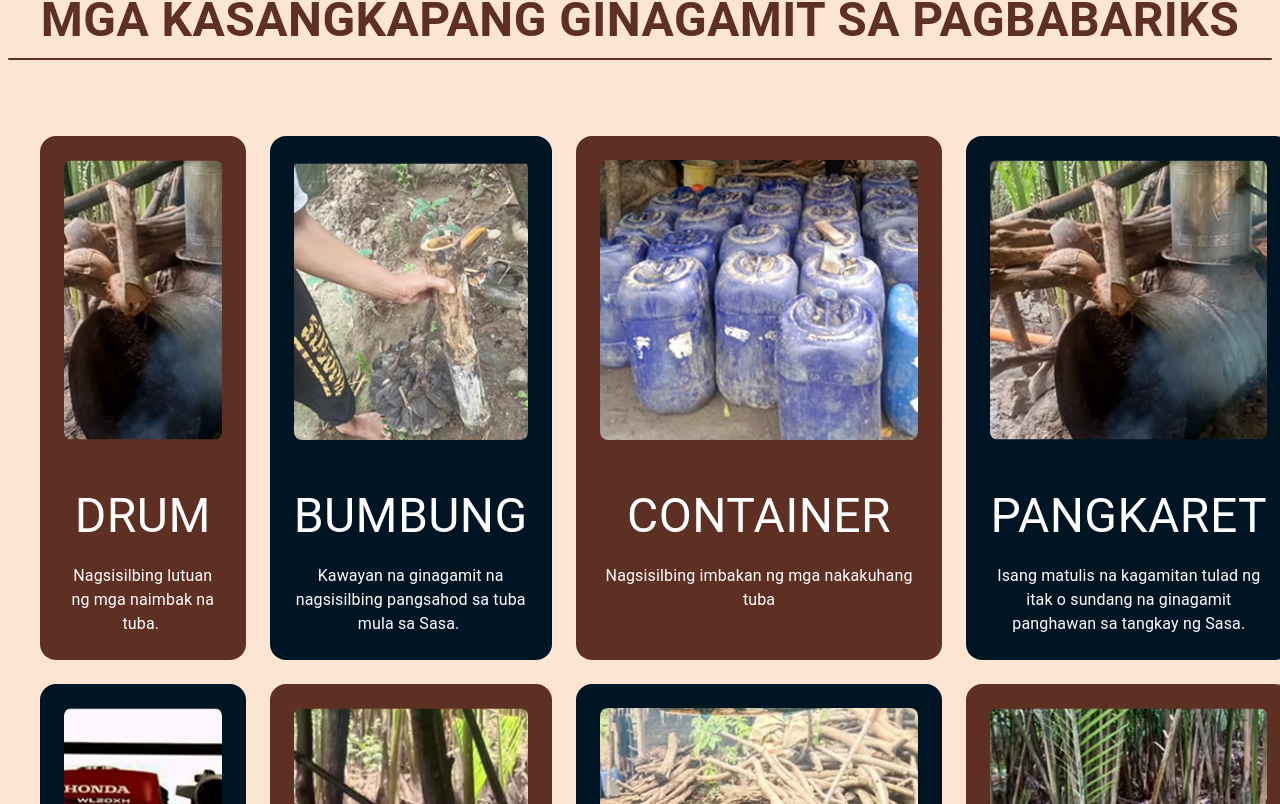
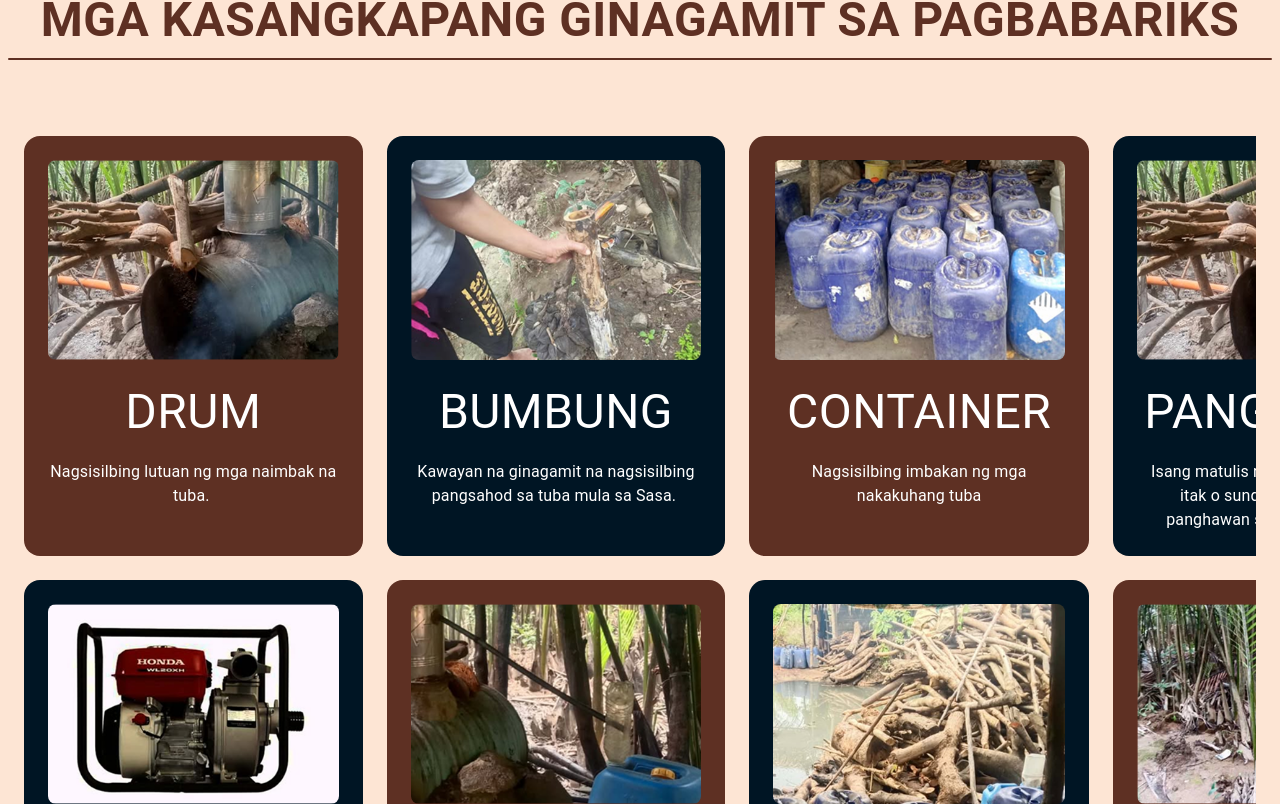
Before and after one commit to baisaarnina/e-bariks, a React (Create React App) app: page /proseso in a window 1280 px wide. Shown: the part 2136-2940 px from the top of the page. Built offline with nearby package versions, Linux system fonts and the light colour scheme.

Commit message:
Card: Proseso

```diff
--- a/src/page/proseso.js
+++ b/src/page/proseso.js
@@ -1,4 +1,4 @@
-import { Box, Typography } from "@mui/material";
+import { Box, Typography, Card, CardContent, CardMedia } from "@mui/material";
 import StatueSrc from "../assets/image/image_statue.png";
 import PlantSrc from "../assets/image/image_plant.png";
 
@@ -193,11 +193,13 @@ export default function Proseso() {
         MGA KASANGKAPANG GINAGAMIT SA PAGBABARIKS
       </Typography>
 
+      <Box sx={{ display: "flex", justifyContent: "center", px: 2 }}>
         <Box sx={style.parentBox}>
           {kasangkapan.map((item, index) => {
             const row = Math.floor(index / itemsPerRow);
             const col = index % itemsPerRow;
             const isEven = (row + col) % 2 === 0;
+
             return (
               <Box
                 key={index}
@@ -210,20 +212,26 @@ export default function Proseso() {
                   src={item.path}
                   alt={item.title}
                   sx={{
-                  width: "100%",
-                  height: "280px",
+                    width: "auto",
+                    height: "200px",
                     objectFit: "cover",
                     borderRadius: 2,
-                  mb: S.mp40,
+                    mb: 2,
                   }}
                 />
-              <Typography sx={{ pb: S.mp12 }} fontSize={{ xs: S.fs48 }}>
+                <Typography
+                  sx={{ pb: S.mp12 }}
+                  fontSize={{ xs: S.fs24, md: S.fs28, lg: S.fs48 }}
+                >
                   {item.title}
                 </Typography>
-              <Typography fontSize={{ xs: S.fs16 }}>{item.subtitle}</Typography>
+                <Typography fontSize={{ xs: S.fs16 }}>
+                  {item.subtitle}
+                </Typography>
               </Box>
             );
           })}
+        </Box>
       </Box>
 
       {/* BODY END */}
@@ -257,20 +265,31 @@ const style = {
       lg: "repeat(4, 1fr)",
     },
     gap: { xs: 2, sm: 3 },
-    px: { xs: 2, sm: 4 },
+    width: "100%",
+    maxWidth: "1600px",
+    mx: "auto",
+    boxSizing: "border-box",
+    overflow: "hidden",
   },
+
   childBoxes: {
     display: "flex",
     flexDirection: "column",
     borderRadius: { xs: S.br4, md: S.br8, lg: S.br16 },
     p: "24px",
+    height: "100%",
+    minHeight: "auto",
+    boxSizing: "border-box",
+    wordBreak: "break-word",
+    maxWidth: "100%",
   },
+
   containerText: {
     color: "white",
     fontSize: { xs: S.fs18, sm: S.fs24 },
   },
   text: {
-    fontSize: { xs: S.fs48 },
+    fontSize: { xs: S.fs24, md: S.fs28, lg: S.fs48 },
     fontWeight: "bold",
     color: C.mainBrown,
     position: "relative",
@@ -288,9 +307,7 @@ const style = {
     },
   },
   label: {
-    fontSize:16,
-    // fontSize: { xs: S.fs16, md: S.fs18, lg: S.fs24 },
-    // color: C.textBrown,
+    fontSize: S.fs16,
     textAlign: "justify",
   },
 };
```
Lines whose indentation alone changed are shown as unchanged.
